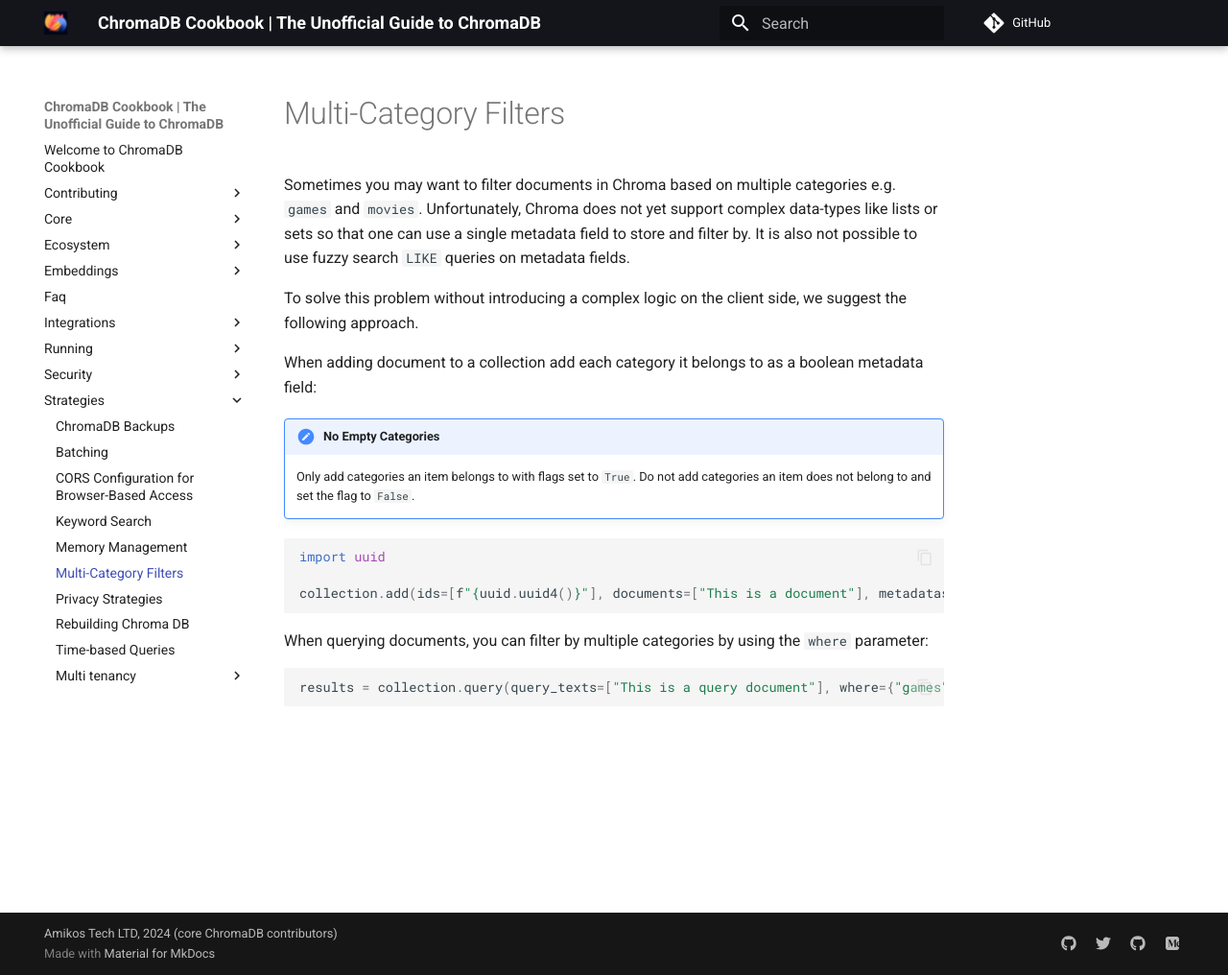
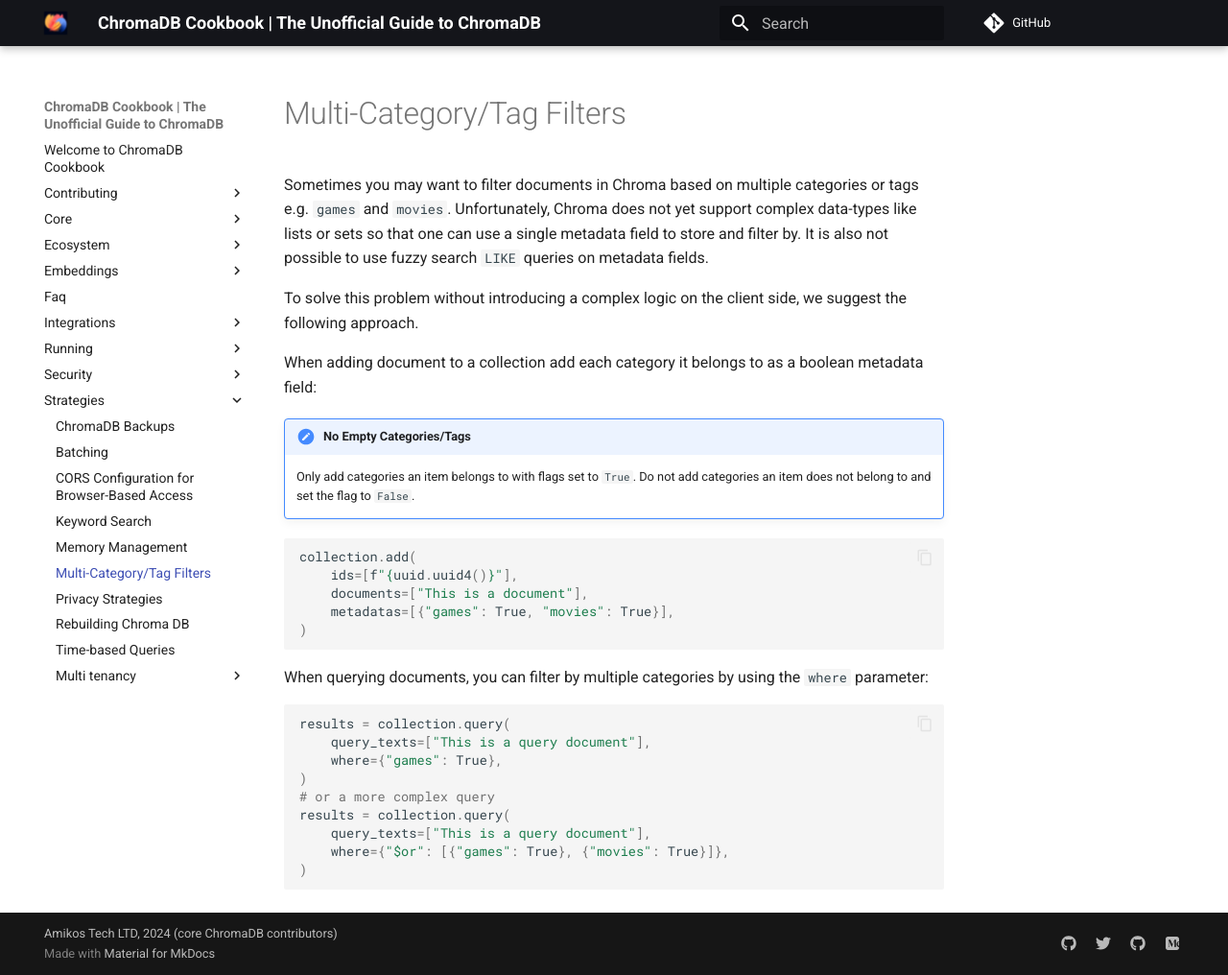
Before and after one commit to amikos-tech/chroma-cookbook, an MkDocs documentation site: the page built from docs/strategies/multi-category-filters.md, in a window 1280 px wide and 1016 px high. Shown: the whole window at 96% size. Built offline with MkDocs 1.6.1 and Material for MkDocs 9.7.7, drawn with Linux system fonts in a browser that asks for light colours; comment, search, counter and statistics services are not loaded.

Commit message:
feat: Update multi-category examples

````diff
--- a/docs/strategies/multi-category-filters.md
+++ b/docs/strategies/multi-category-filters.md
@@ -1,6 +1,6 @@
-# Multi-Category Filters
+# Multi-Category/Tag Filters
 
-Sometimes you may want to filter documents in Chroma based on multiple categories e.g. `games` and `movies`.
+Sometimes you may want to filter documents in Chroma based on multiple categories or tags e.g. `games` and `movies`.
 Unfortunately, Chroma does not yet support complex data-types like lists or sets so that one can use a single metadata
 field to store and filter by. It is also not possible to use fuzzy search `LIKE` queries on metadata fields.
 
@@ -8,19 +8,30 @@
 
 When adding document to a collection add each category it belongs to as a boolean metadata field:
 
-!!! note "No Empty Categories"
+!!! note "No Empty Categories/Tags"
 
     Only add categories an item belongs to with flags set to `True`.
     Do not add categories an item does not belong to and set the flag to `False`.
 
 ```python
-import uuid
 
-collection.add(ids=[f"{uuid.uuid4()}"], documents=["This is a document"], metadatas=[{"games": True, "movies": True}])
+collection.add(
+    ids=[f"{uuid.uuid4()}"],
+    documents=["This is a document"],
+    metadatas=[{"games": True, "movies": True}],
+)
 ```
 
 When querying documents, you can filter by multiple categories by using the `where` parameter:
 
 ```python
-results = collection.query(query_texts=["This is a query document"], where={"games": True, "movies": True})
+results = collection.query(
+    query_texts=["This is a query document"],
+    where={"games": True},
+)
+# or a more complex query
+results = collection.query(
+    query_texts=["This is a query document"],
+    where={"$or": [{"games": True}, {"movies": True}]},
+)
 ```
````
